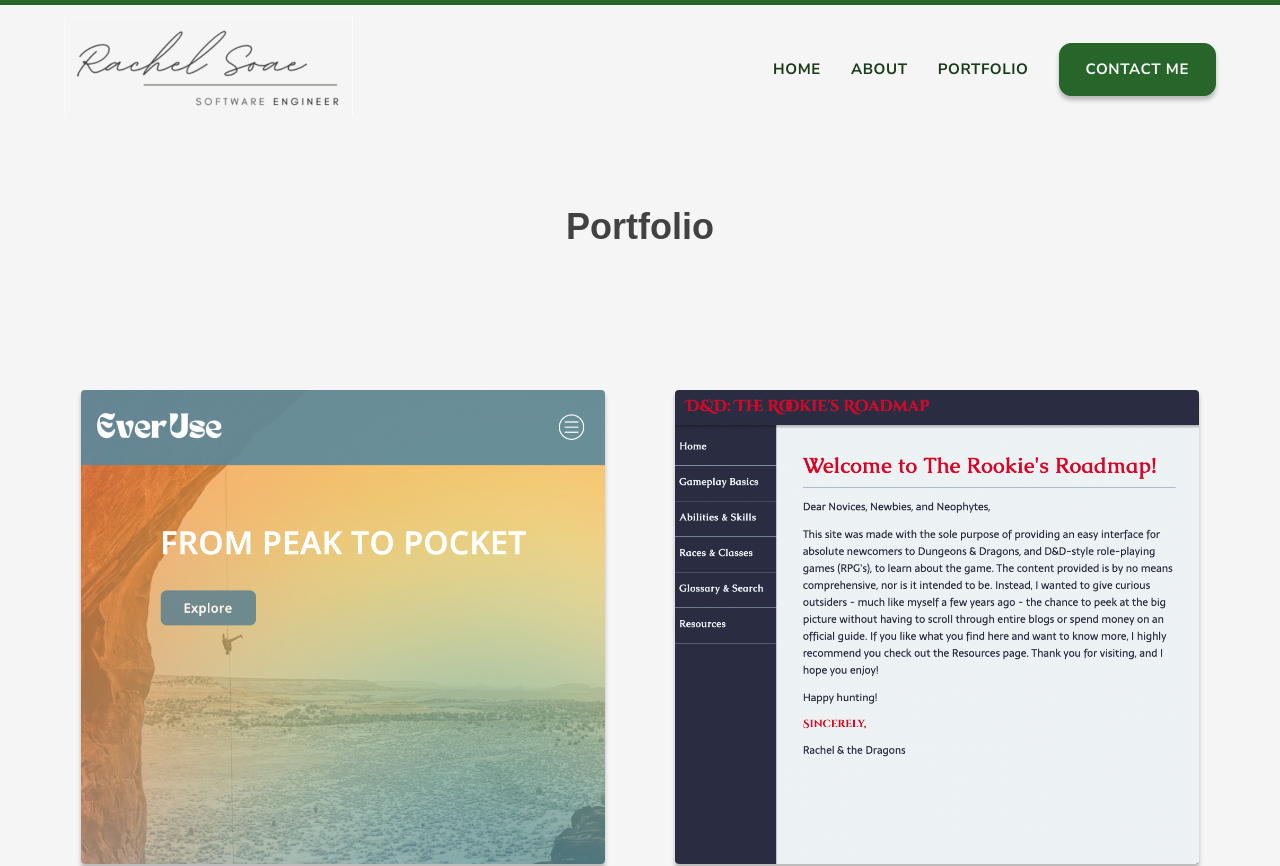
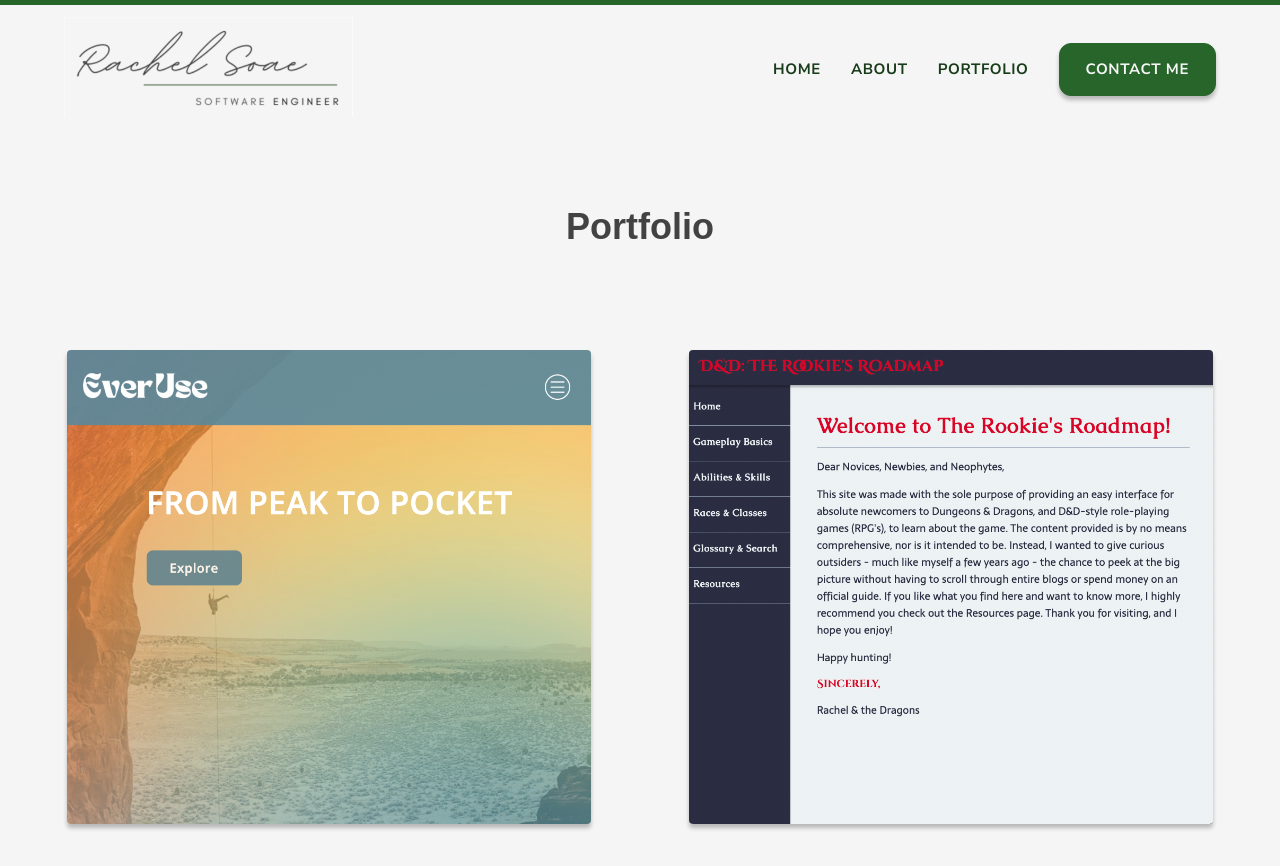
Before and after one commit to rachelsoae/portfolio, a React (Create React App) app: page /portfolio in a window 1280 px wide. Shown: the top 866 px of the page. Built offline with nearby package versions, Linux system fonts and the light colour scheme; a web font is replaced by a local one.

Commit message:
Fine tune heading margins

```diff
--- a/src/components/About/About.js
+++ b/src/components/About/About.js
@@ -21,10 +21,10 @@ const About = () => {
             A resourceful, enthusiastic, and community-oriented technologist, Rachel brings a breadth of knowledge to her work every day, gained from her varied experience in veterinary medicine, nonprofit operations, education, and mortgage lending. Her dedication to excellence has grown throughout her career, earning multiple awards for outstanding performance and service... though she'll tell you her proudest achievement was being voted "Most Uplifting" by her graduating class at Turing School of Software & Design, where she earned a Certificate in Front End Software Engineering.
           </p>
           <p>
-            Rachel's personal mission is to Build Technology that Builds Community. In service of that mission, she works and volunteers with ethical organizations that strive to better the world around them.
+            Rachel's personal mission is to Build Technology that Builds Community. In service of that mission, she works and volunteers with ethical organizations that strive to better the world around them. She is currently associated with Rita XYZ, InReach, and PDXWIT.
           </p>
           <p>
-            When she's not coding, Rachel can be found eating kimchi, hunting for the best honey at the farmer's market, and making music with her friends.
+            In her downtime, Rachel can be found eating kimchi, hunting for the best honey at the farmer's market, and making music with friends.
           </p>
         </section>
       </div>
--- a/src/components/Portfolio/_Portfolio.scss
+++ b/src/components/Portfolio/_Portfolio.scss
@@ -6,8 +6,9 @@
   @include center-column;
   .projects {
     @include space-evenly;
+    width: 100%;
     flex-wrap: wrap;
-    margin: 4rem;
+    margin: 0 4rem 4rem;
     text-align: center;
   }
 }
--- a/src/styles/output.css
+++ b/src/styles/output.css
@@ -214,8 +214,9 @@ nav {
 .projects-section .projects {
   display: flex;
   justify-content: space-evenly;
+  width: 100%;
   flex-wrap: wrap;
-  margin: 4rem;
+  margin: 0 4rem 4rem;
   text-align: center;
 }
 
```
Also changed, not shown: 1 other file (tests, documents, lock files or other folders).
